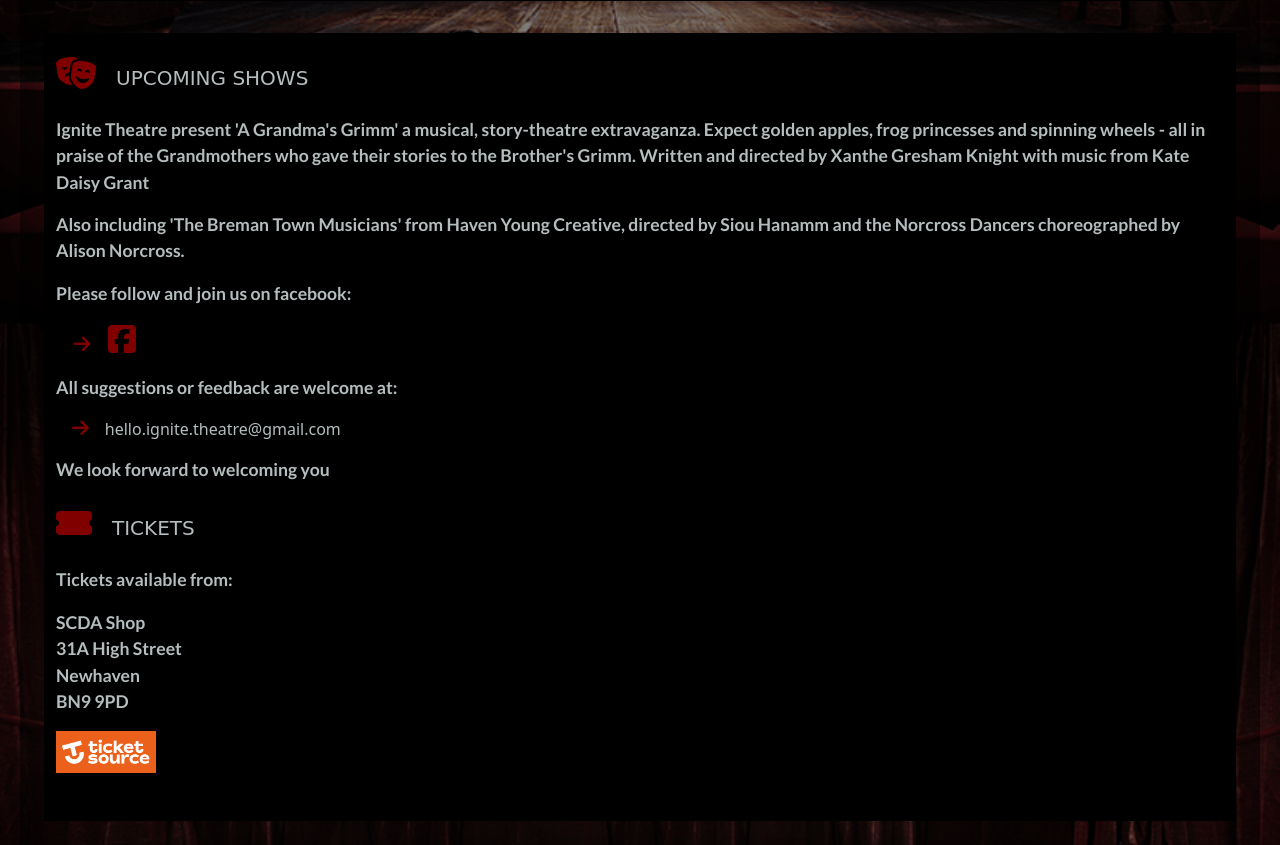
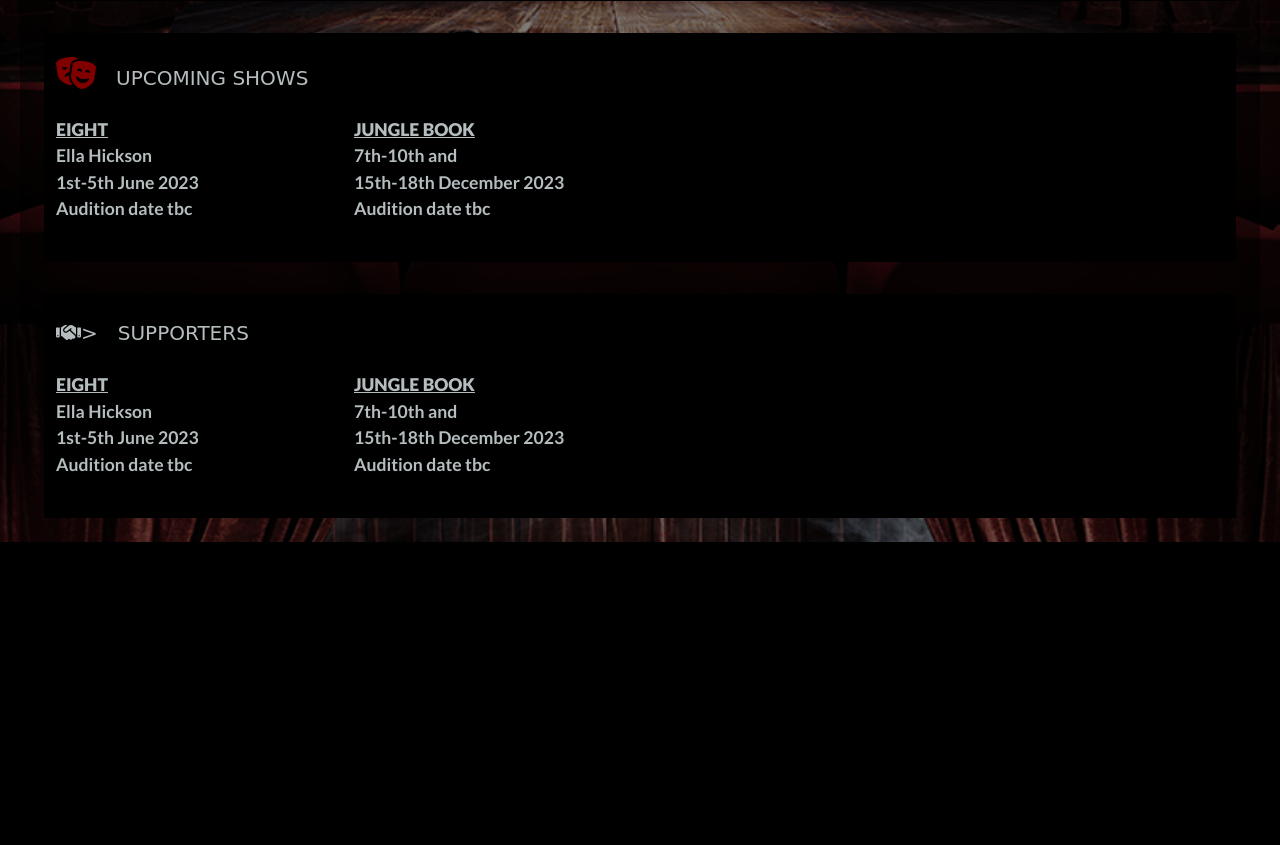
Before and after one commit to Bealby/vscode, a Django app: page / in a window 1280 px wide. Shown: the part 1476-2321 px from the top of the page. After the commit the page ends 2018 px from the top, so only its background shows below. Run offline with Django 3.2, Linux system fonts and the light colour scheme; some libraries are stand-ins or nearby versions; some web fonts are replaced.

Commit message:
Add icons and styling for content

```diff
--- a/ignite-theatre-v2/home/templates/home/index.html
+++ b/ignite-theatre-v2/home/templates/home/index.html
@@ -91,50 +91,50 @@
                 <p class="content-h mb-2 text-uppercase pb-3">
                     <i class="fa-solid fa-masks-theater"></i>&emsp;Upcoming Shows
                 </p>
+                <div class="row pb-2">
+                    <div class="col-sm-12 col-md-3 mb-3">
                         <p class="content-p">
-                    Ignite Theatre present 'A Grandma's Grimm' a musical, story-theatre extravaganza. Expect golden
-                    apples, frog princesses
-                    and spinning wheels - all in praise of the Grandmothers who gave their stories to the Brother's
-                    Grimm. Written and
-                    directed by Xanthe Gresham Knight with music from Kate Daisy Grant
+                            <strong><u>EIGHT</u></strong><br>
+                            Ella Hickson<br>
+                            1st-5th June 2023<br>
+                            Audition date tbc
                         </p>
+                    </div>
+                    <div class="col-sm-12 col-md-3 mb-3">
                         <p class="content-p">
-                    Also including 'The Breman Town Musicians' from Haven Young Creative, directed by Siou Hanamm
-                    and the Norcross Dancers
-                    choreographed by Alison Norcross.
+                            <strong><u>JUNGLE BOOK</u></strong><br>
+                            7th-10th and<br>
+                            15th-18th December 2023<br>
+                            Audition date tbc
                         </p>
-                <p class="content-p text-left">
-                    Please follow and join us on facebook:
+                    </div>
+                </div>
+            </div>
+        </div>
+        <!---Content 2--->
+        <div class="text-box-inside-content">
+            <div class="col-12 mt-4">
+                <p class="content-h mb-2 text-uppercase pb-3">
+                    <i class="fas fa-handshake"></i>>&emsp;Supporters
                 </p>
-                <p class="content-p text-left"> &emsp;<i class="fas fa-arrow-right">
-                    </i>&emsp;<a href="https://www.facebook.com/ignite.fringe" target="_blank" class="facebook"><i
-                            class="fab fa-facebook-square"></i></a>
+                <div class="row pb-2">
+                    <div class="col-sm-12 col-md-3 mb-3">
+                        <p class="content-p">
+                            <strong><u>EIGHT</u></strong><br>
+                            Ella Hickson<br>
+                            1st-5th June 2023<br>
+                            Audition date tbc
                         </p>
-                <p class="content-p text-left">
-                    All suggestions or feedback are welcome at:
+                    </div>
+                    <div class="col-sm-12 col-md-3 mb-3">
+                        <p class="content-p">
+                            <strong><u>JUNGLE BOOK</u></strong><br>
+                            7th-10th and<br>
+                            15th-18th December 2023<br>
+                            Audition date tbc
                         </p>
-                <p class="content-p-email text-left"> &emsp;<i class=" fas fa-arrow-right">
-                    </i>&emsp;<a href="mailto:hello.ignite.theatre@gmail.com?"
-                        target="_blank">hello.ignite.theatre@gmail.com</a>
-                </p>
-                <p class="content-p text-left">
-                    We look forward to welcoming you
-                </p>
-                <p class="content-h mb-2 mt-4 text-uppercase">
-                    <i class="fas fa-ticket-alt"></i>&emsp;Tickets
-                </p>
-                <p class="content-p pt-3 mb-3">Tickets available from:&emsp;&emsp;</p>
-                <p class="content-p mb-0">
-                    SCDA Shop<br>
-                    31A High Street<br>
-                    Newhaven<br>
-                    BN9 9PD<br>
-                </p>
-                <p class="mb-4"><a target="_blank"
-                        href="https://www.ticketsource.co.uk/whats-on?q=a%20grandma%27s%20grimm" class="murray-bealby"
-                        target="_blank"><img class="ticket-source2 mt-3 mb-4" src="media/logo/ticket-source.png"
-                            alt="Ticket Source Logo" /></a>
-                </p>
+                    </div>
+                </div>
             </div>
         </div>
     </div>
```
Lines whose indentation alone changed are shown as unchanged.
